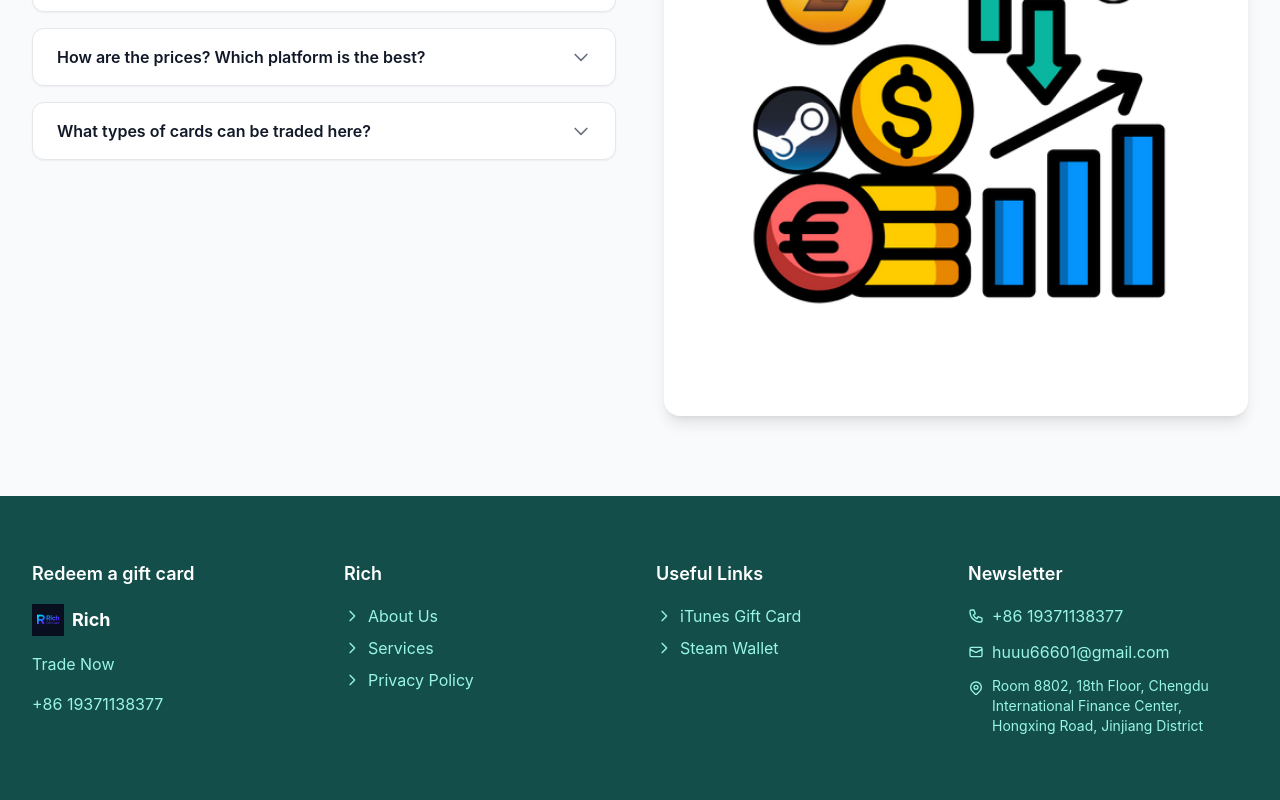
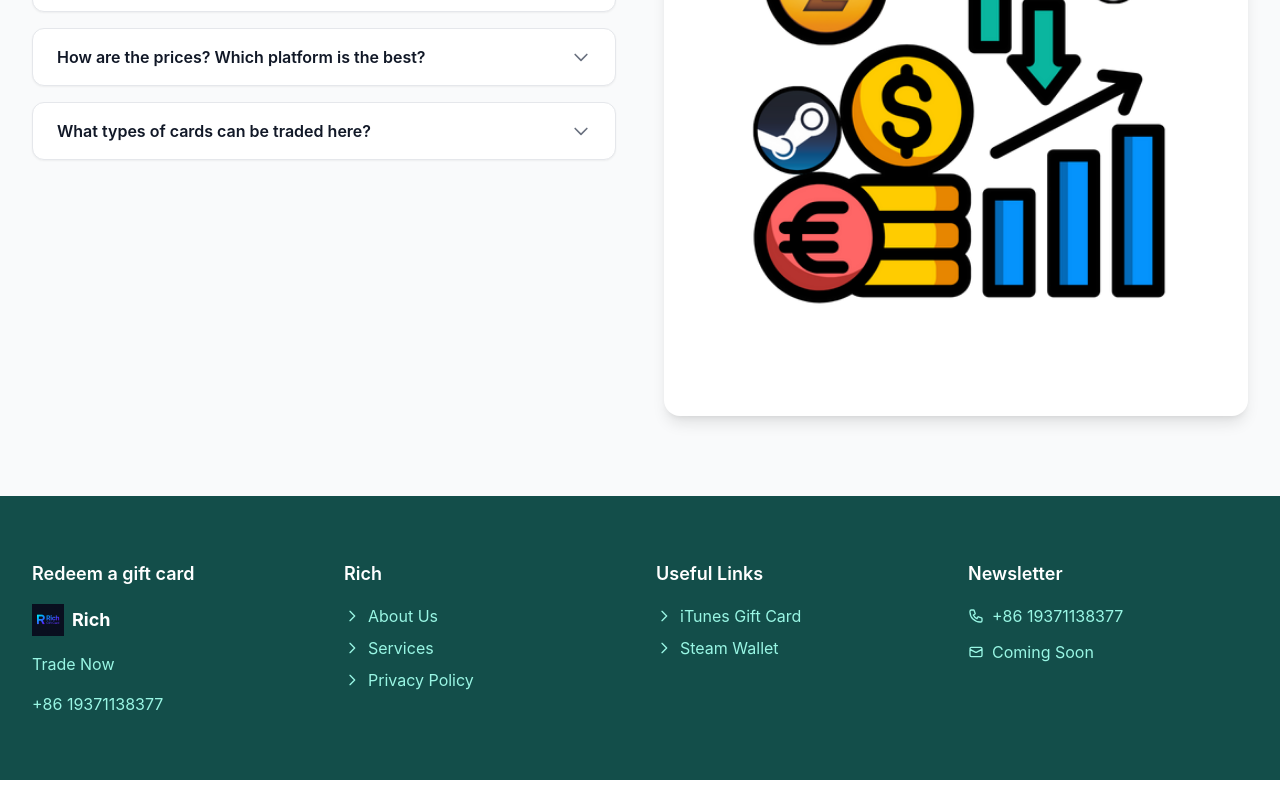
Before and after one commit to Jack-cjq/rich-gift-card-platform, a React (Vite) app: page /about in a window 1280 px wide. Shown: the part 2944-3744 px from the top of the page. Built offline with nearby package versions, Linux system fonts and the light colour scheme.

Commit message:
Update contact info: remove address, set email to Coming Soon

```diff
--- a/src/components/FAQFooter.tsx
+++ b/src/components/FAQFooter.tsx
@@ -257,16 +257,7 @@ const FAQFooter: React.FC = () => {
                   <svg className="w-4 h-4 mr-2" fill="none" stroke="currentColor" viewBox="0 0 24 24">
                     <path strokeLinecap="round" strokeLinejoin="round" strokeWidth={2} d="M3 8l7.89 4.26a2 2 0 002.22 0L21 8M5 19h14a2 2 0 002-2V7a2 2 0 00-2-2H5a2 2 0 00-2 2v10a2 2 0 002 2z" />
                   </svg>
-                  huuu66601@gmail.com
-                </div>
-                <div className="flex items-start text-teal-200">
-                  <svg className="w-4 h-4 mr-2 mt-1 flex-shrink-0" fill="none" stroke="currentColor" viewBox="0 0 24 24">
-                    <path strokeLinecap="round" strokeLinejoin="round" strokeWidth={2} d="M17.657 16.657L13.414 20.9a1.998 1.998 0 01-2.827 0l-4.244-4.243a8 8 0 1111.314 0z" />
-                    <path strokeLinecap="round" strokeLinejoin="round" strokeWidth={2} d="M15 11a3 3 0 11-6 0 3 3 0 016 0z" />
-                  </svg>
-                  <span className="text-sm">
-                    Room 8802, 18th Floor, Chengdu International Finance Center, Hongxing Road, Jinjiang District
-                  </span>
+                  Coming Soon
                 </div>
               </div>
             </div>
--- a/src/pages/Contact.tsx
+++ b/src/pages/Contact.tsx
@@ -101,7 +101,7 @@ const Contact: React.FC = () => {
                 </div>
                 <div>
                   <h3 className="text-lg font-semibold text-gray-900">Email</h3>
-                  <p className="text-gray-600">maopenghui0@gmail.com</p>
+                  <p className="text-gray-600">Coming Soon</p>
                 </div>
               </div>
             </div>
```
